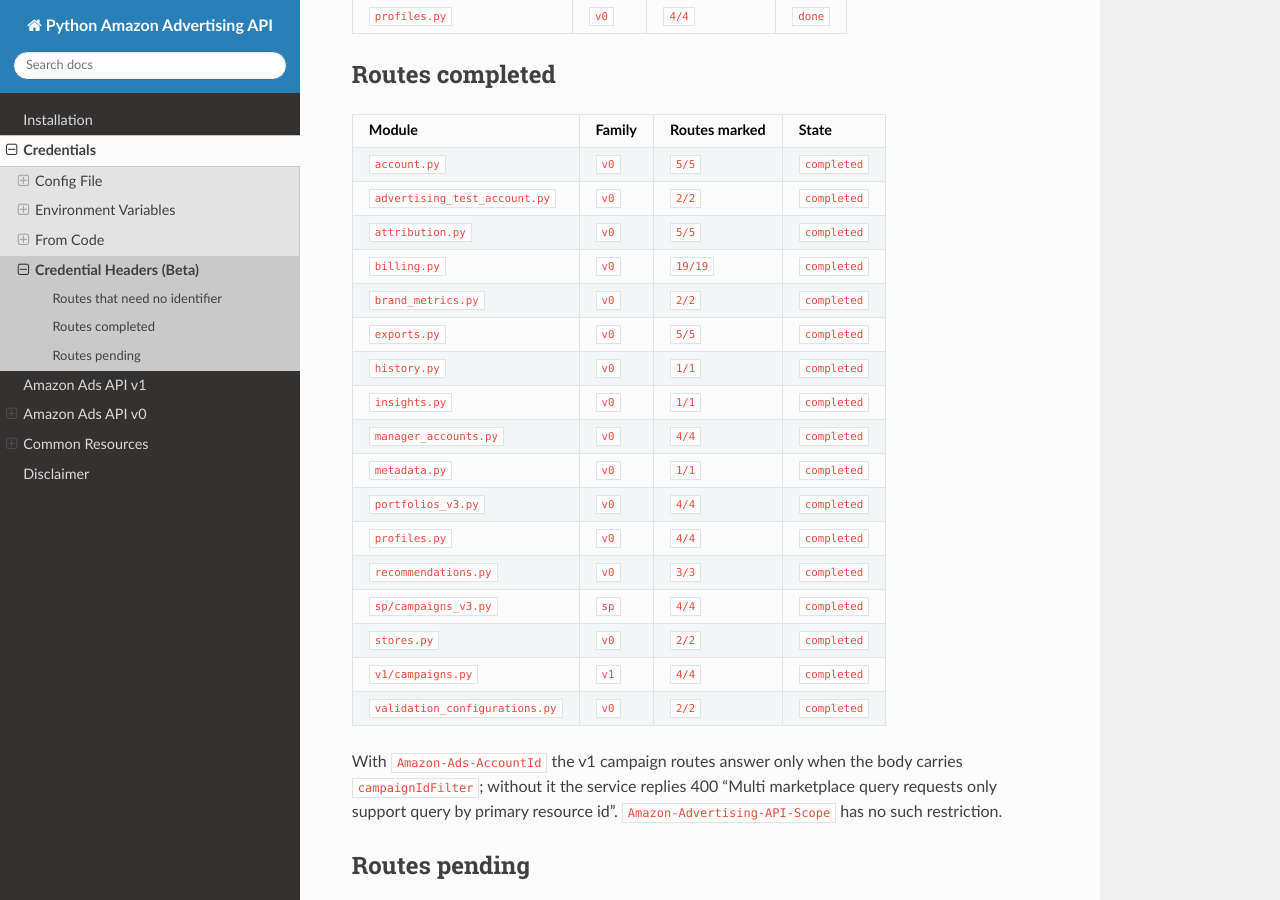
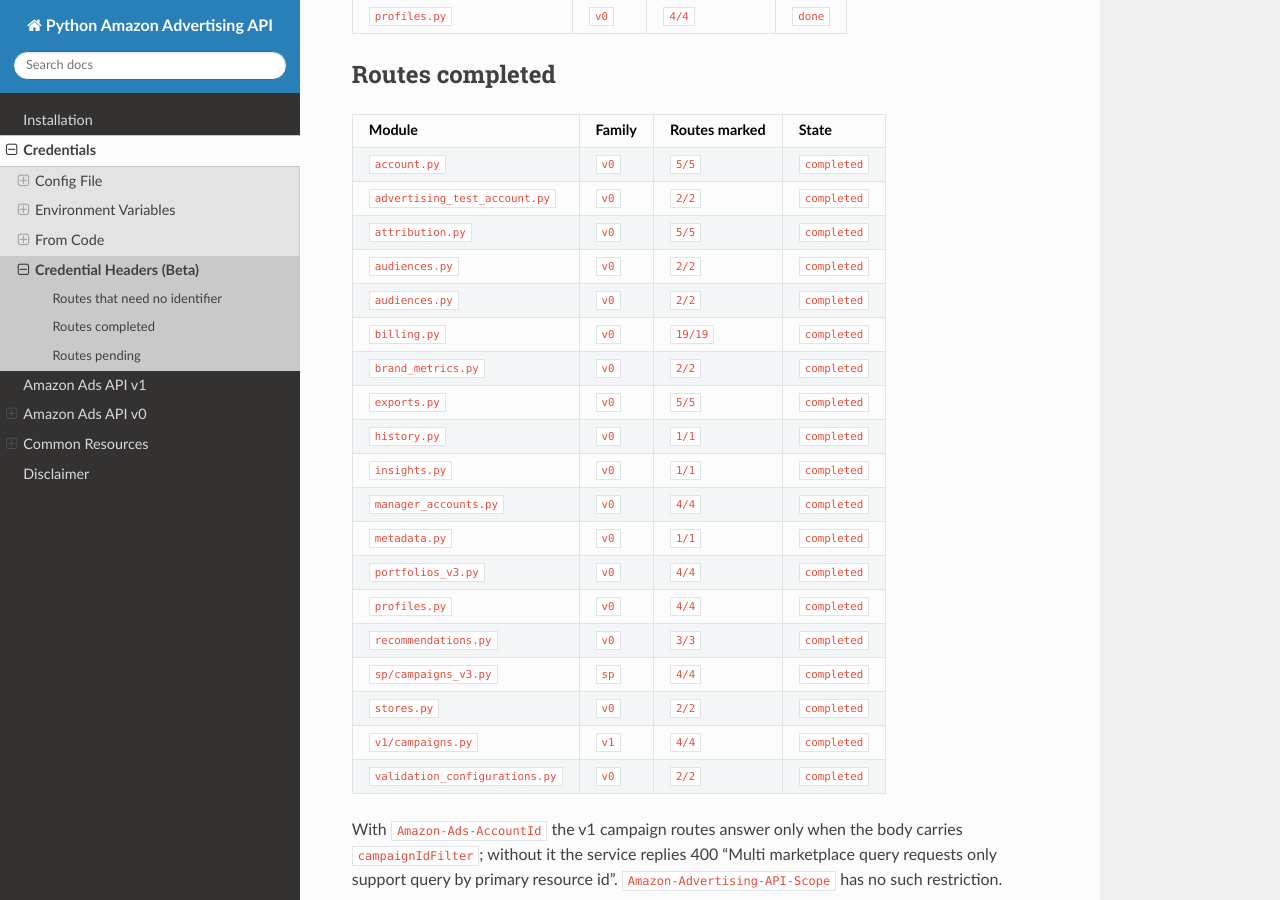
Before and after one commit to denisneuf/python-amazon-ad-api, a Sphinx documentation site: the page built from docs/route_headers.rst, in a window 1280 px wide and 900 px high, scrolled down 1035 px. Built offline with Sphinx 7.4.7 and the Read the Docs theme 3.1.0, drawn with Linux system fonts in a browser that asks for light colours; some of the changed text lies outside the part shown.

Commit message:
feat: mark Audiences discovery with Scope
Measured with leadtech_fr over every combination of Scope, AccountId and Manager on both routes: only Scope answers, AccountId and Manager alone answer 400 'profile ID required', and adding them to Scope returns the same catalogue (same set hash). headers=['Amazon-Advertising-API-Scope'] on the two routes, no selector.

route_headers.rst moves the module to completed, 2/2.

```diff
--- a/docs/route_headers.rst
+++ b/docs/route_headers.rst
@@ -88,6 +88,14 @@ Routes completed
     * - ``attribution.py``
       - ``v0``
       - ``5/5``
+      - ``completed``
+    * - ``audiences.py``
+      - ``v0``
+      - ``2/2``
+      - ``completed``
+    * - ``audiences.py``
+      - ``v0``
+      - ``2/2``
       - ``completed``
     * - ``billing.py``
       - ``v0``
```
Also changed, not shown: other parts of docs/route_headers.rst (+0 -5 lines), 1 other file.
